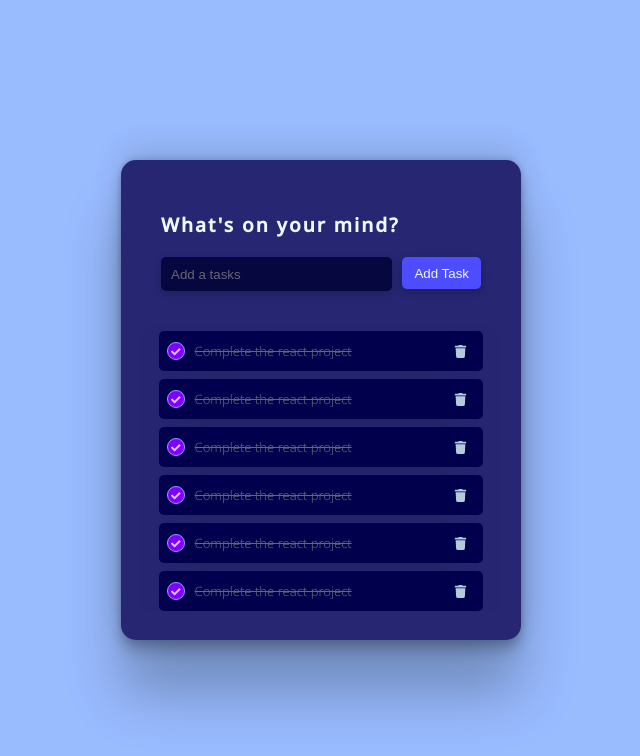
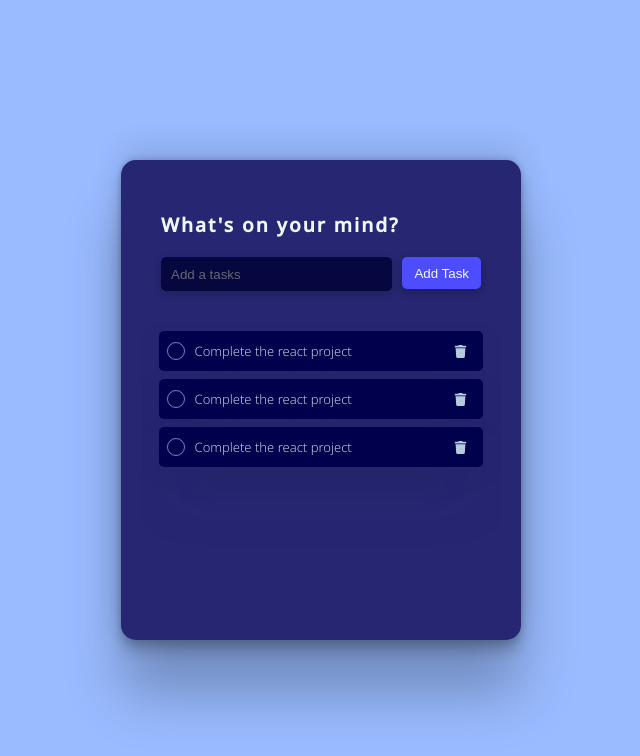
Before and after one commit to Sagarmikeylevi/React-Todo_App, a React (Create React App) app: page / in a window 1280 px wide. Shown: the top 756 px of the page, without its empty margins (319-959 px from the left). Built offline with nearby package versions, Linux system fonts and the light colour scheme.

Commit message:
handle checked task

```diff
--- a/src/components/tasks/TaskStorage.js
+++ b/src/components/tasks/TaskStorage.js
@@ -7,10 +7,6 @@ const TaskStorage = () => {
         <Tasks />
         <Tasks />
         <Tasks />
-        <Tasks />
-        <Tasks />
-        <Tasks />
-        <Tasks />
       </div>
     );
 }
--- a/src/components/tasks/Tasks.js
+++ b/src/components/tasks/Tasks.js
@@ -1,18 +1,35 @@
+import { useState } from 'react';
 import classes from './Tasks.module.css';
 import {FaCheck, FaTrash} from 'react-icons/fa';
 
 const Tasks = () => {
+    const [isChecked, setIsChecked] = useState(false);
+
+    const checkedTaskHandler = () => {
+        setIsChecked(prevState => {
+            if(prevState) return false;
+            return true;
+        });
+    }
+
+    const isCheckedBar = `${classes.checkBox} ${
+      !isChecked ? "" : classes.checkedBox
+    }`;
+
+    const isCheckedTask = `${classes.check} ${!isChecked ? "" : classes.checked}`;
+
+    const isCheckedPara = `${!isChecked ? "" : classes.checkedPara}`;
     return (
-        <div className={classes.wrapper}>
-            <div className={classes.checkBox}>
-                <FaCheck className={classes.check} />
-            </div>
+      <div className={classes.wrapper}>
+        <div className={isCheckedBar} onClick={checkedTaskHandler}>
+          <FaCheck className={isCheckedTask} />
+        </div>
 
-            <p>Complete the react project</p>
+        <p className={isCheckedPara}>Complete the react project</p>
 
-            <FaTrash className={classes.delete} />
-        </div>
-    )
+        <FaTrash className={classes.delete} />
+      </div>
+    );
 }
 
 export default Tasks;
--- a/src/components/tasks/Tasks.module.css
+++ b/src/components/tasks/Tasks.module.css
@@ -23,26 +23,41 @@
     width: 1rem;
     border-radius: 50%;
     border: 1px solid#9999ff;
-    background:#8000ff;
-    /* opacity: 0.8; */
+    opacity: 0.8;
 }
+
+.checkedBox {
+     background:#8000ff;
+}
+
+
 
 .checkBox .check {
     color: aliceblue;
     font-size: 0.6rem;
     opacity: 0.8;
-    /* display: none; */
+    visibility: hidden;
 }
+
+.checkBox .checked {
+    visibility: visible;
+}
+
+
 
 .wrapper p {
     width: 80%;
     font-size: small;
     font-weight: 300;
-    /* color: aliceblue; */
-    text-decoration: line-through;
-    color: gray;
+    color: aliceblue;
     opacity: 0.8;
 }
+
+.wrapper .checkedPara {
+    text-decoration: line-through;
+     color: gray;
+}
+
 
 .delete {
     font-size: small;
```
